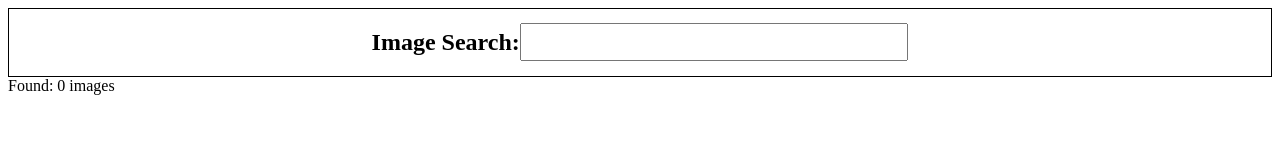
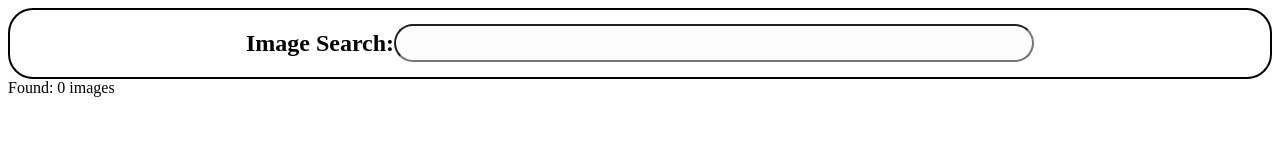
Before and after one commit to Veeru43/reactapi, a React app: page / in a window 1280 px wide. Built offline with nearby package versions, Linux system fonts and the light colour scheme.

Commit message:
Update SearchBar.css

```diff
--- a/src/components/SearchBar.css
+++ b/src/components/SearchBar.css
@@ -2,12 +2,16 @@
     display: flex;
     justify-content: center;
     align-items: center;
-    border: 1px solid black;
+    border: 2px solid black;
+    border-radius:25px;
 }
 
 .inputStyle{
     font-size: 1.5em;
-	padding: 3px;
+    padding: 3px;
     display: inline-block;
-    width: 30%;
+    width: 50%;
+    outline:0;
+    background:#FCFCFC;
+    border-radius:25px;
 }
```
